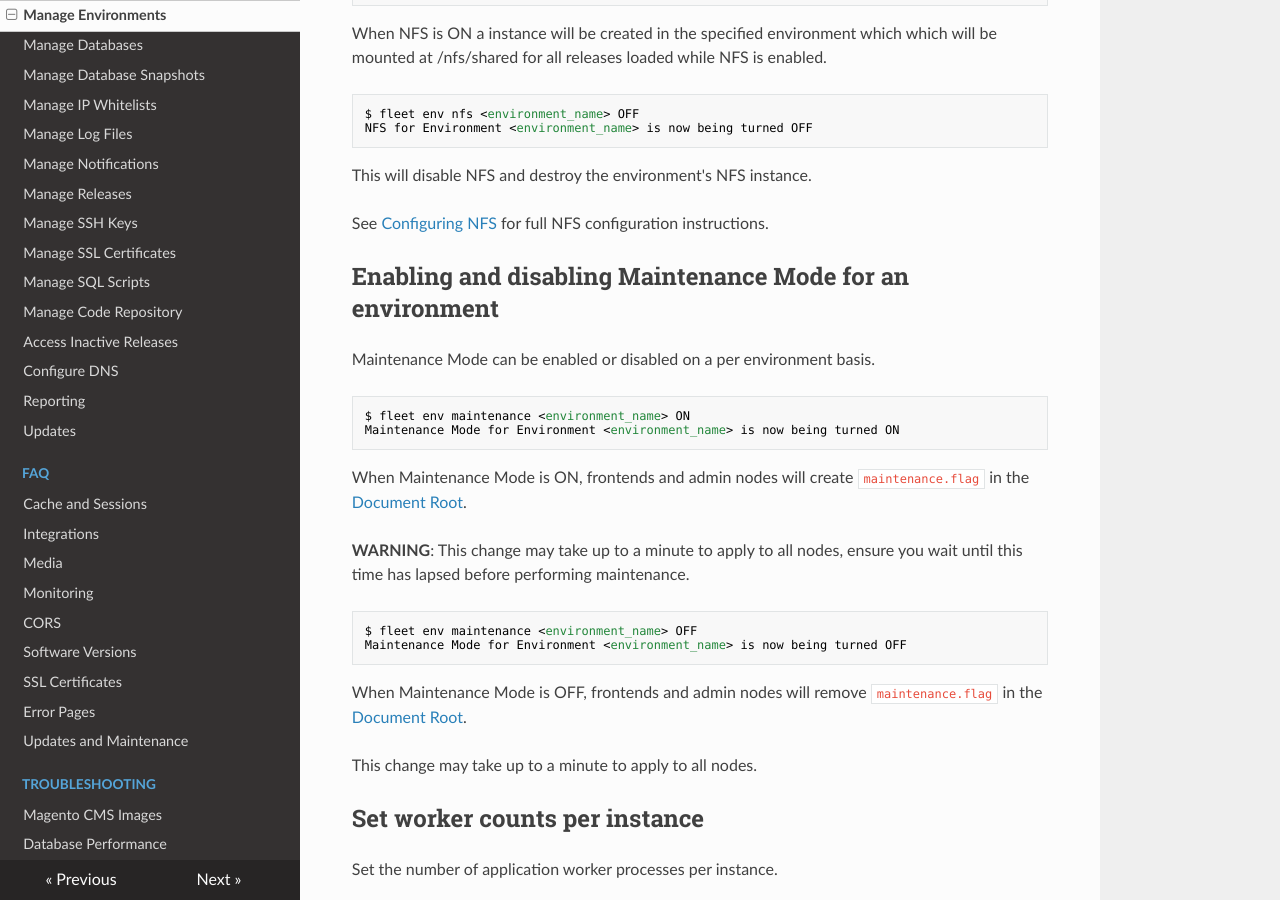
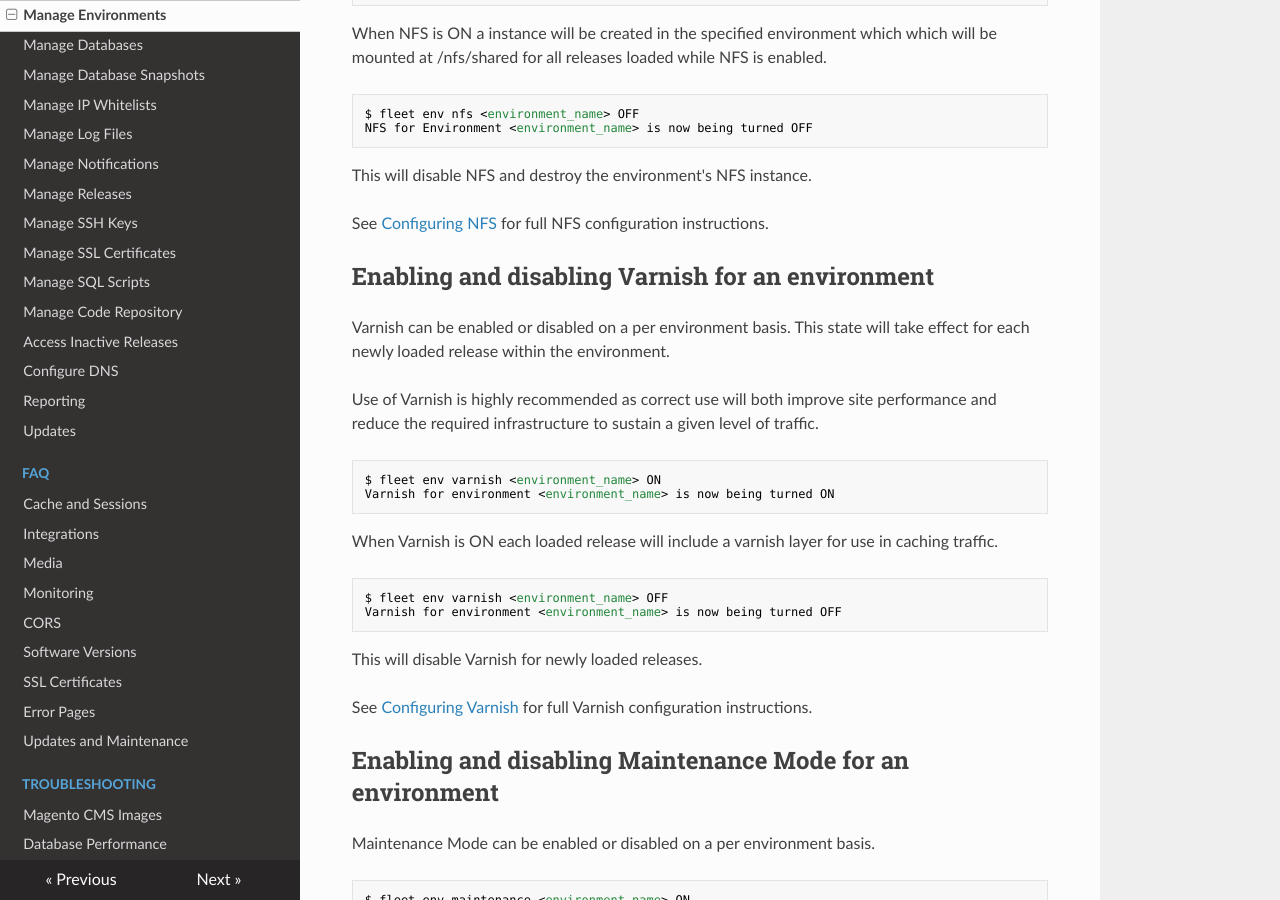
Before and after one commit to anchor/fleet-magento-docs, an MkDocs documentation site: the page built from docs/how-to/manage-environments.md, in a window 1280 px wide and 900 px high, scrolled down 5507 px. Built offline with MkDocs 1.6.1, drawn with Linux system fonts in a browser that asks for light colours; nearby versions of some CDN libraries; old or Windows-style settings are respelled for this version of MkDocs.

Commit message:
Documentation on managing Varnish per-environment

````diff
--- a/docs/how-to/manage-environments.md
+++ b/docs/how-to/manage-environments.md
@@ -296,6 +296,34 @@ This will disable NFS and destroy the environment's NFS instance.
 
 See [Configuring NFS](../configuring-magento-for-fleet/nfs) for full NFS configuration instructions.
 
+Enabling and disabling Varnish for an environment
+----
+
+Varnish can be enabled or disabled on a per environment basis.
+This state will take effect for each newly loaded release within
+the environment.
+
+Use of Varnish is highly recommended as correct use will both
+improve site performance and reduce the required infrastructure
+to sustain a given level of traffic.
+
+```
+$ fleet env varnish <environment_name> ON
+Varnish for environment <environment_name> is now being turned ON
+```
+
+When Varnish is ON each loaded release will include a varnish layer for
+use in caching traffic.
+
+```
+$ fleet env varnish <environment_name> OFF
+Varnish for environment <environment_name> is now being turned OFF
+```
+
+This will disable Varnish for newly loaded releases.
+
+See [Configuring Varnish](../configuring-magento-for-fleet/varnish) for full Varnish configuration instructions.
+
 Enabling and disabling Maintenance Mode for an environment
 ----
 
````
